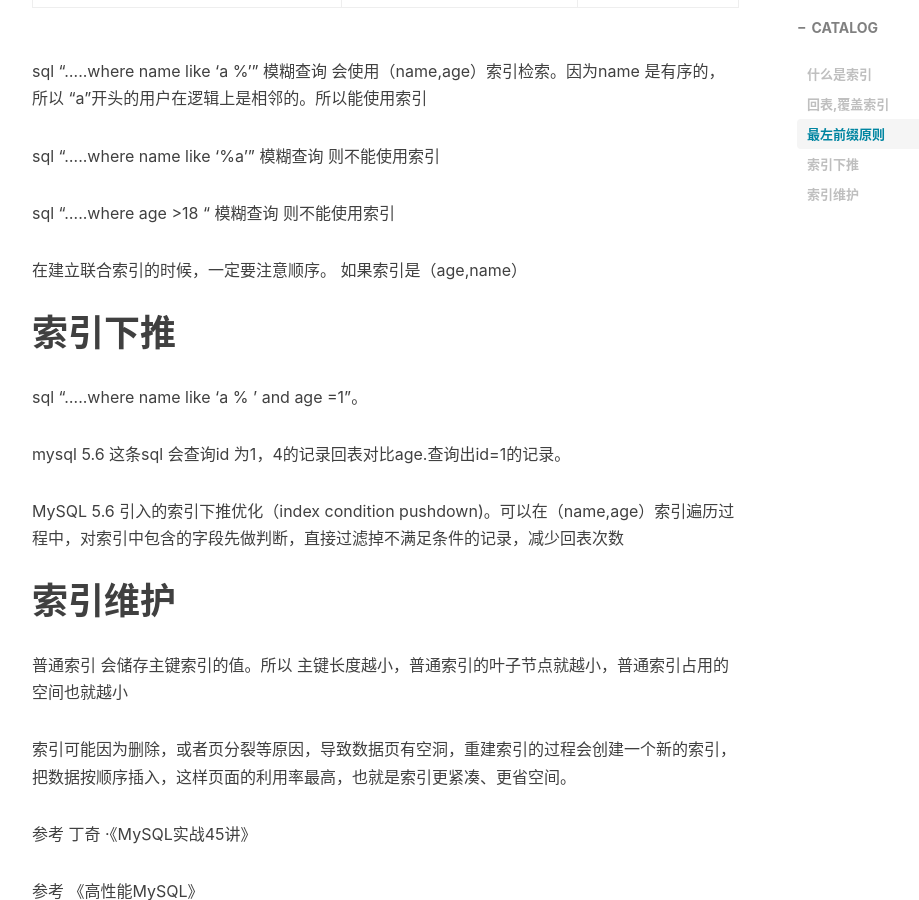
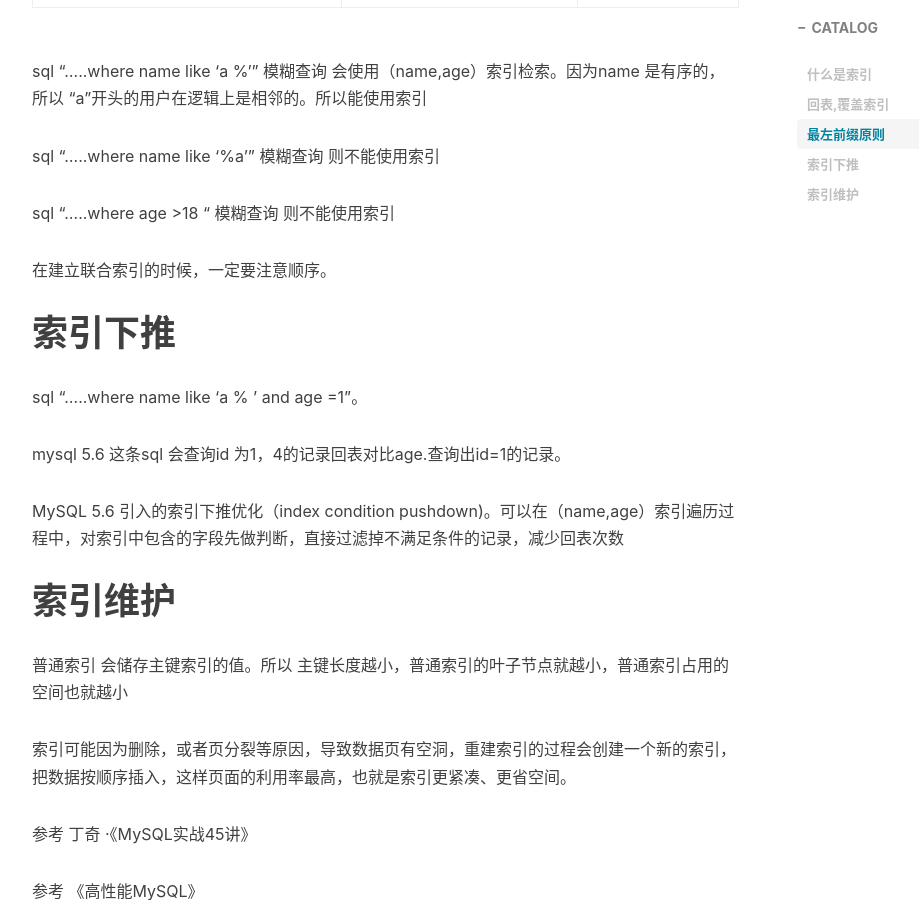
Before and after one commit to GitZW/gitzw.github.io, a Jekyll site: the page built from _posts/2020-05-12- mysql索引.md, in a window 1280 px wide and 900 px high, scrolled down 1742 px. Shown: the whole window, without its empty margins (233-1152 px from the left). Built offline with Jekyll 4.4.1, drawn with Linux system fonts in a browser that asks for light colours; nearby versions of some CDN libraries; comment, search, counter and statistics services are not loaded.

Commit message:
索引fix

```diff
--- a/_posts/2020-05-12- mysql索引.md
+++ b/_posts/2020-05-12- mysql索引.md
@@ -55,7 +55,7 @@ sql ".....where name like ‘%a’" 模糊查询 则不能使用索引
 sql ".....where age >18 " 模糊查询 则不能使用索引
 
 
-在建立联合索引的时候，一定要注意顺序。 如果索引是（age,name）
+在建立联合索引的时候，一定要注意顺序。
 
 
 # 索引下推
```
